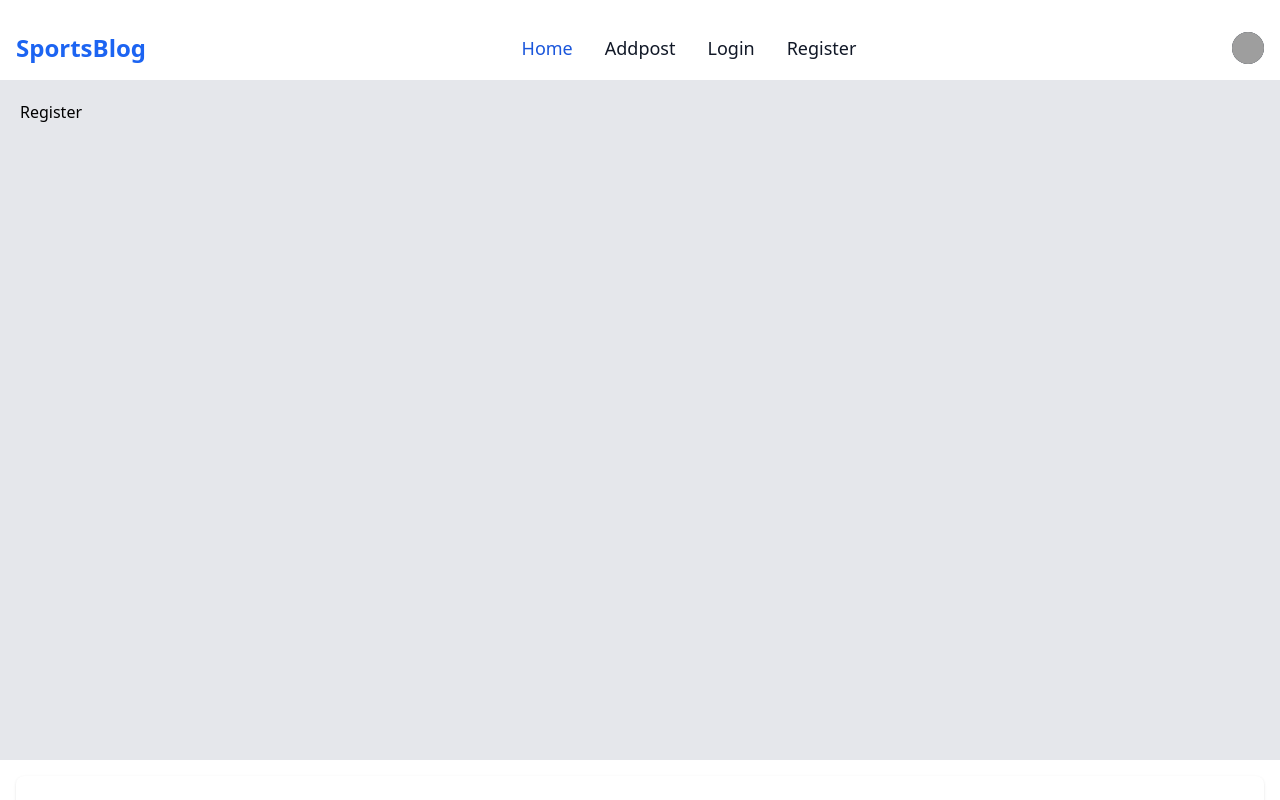
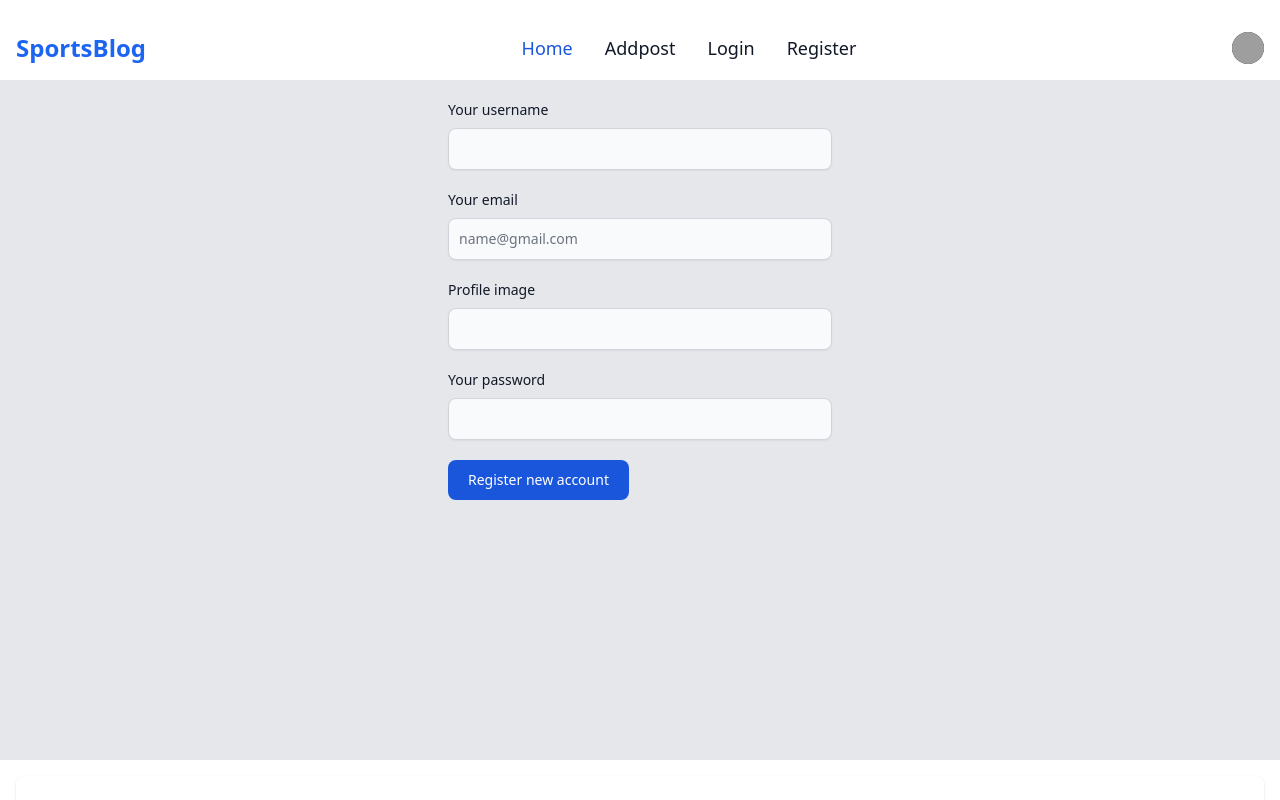
Before and after one commit to Timonditi/Blog, a React (Create React App) app in the folder client/: page /Register in a window 1280 px wide. Shown: the top 800 px of the page. Built offline with nearby package versions, Linux system fonts and the light colour scheme; grey boxes are pictures that could not be loaded.

Commit message:
navbar and footer changes

```diff
--- a/client/src/App.js
+++ b/client/src/App.js
@@ -1,4 +1,5 @@
 import React from 'react'
+import "flowbite"
 import "./index.css"
 import { BrowserRouter, Route, Routes } from 'react-router-dom'
 import Layout from './Layout/Layout'
--- a/client/src/Pages/Login.jsx
+++ b/client/src/Pages/Login.jsx
@@ -2,6 +2,21 @@
 
 export default function Login() {
   return (
-    <div>Login</div>
+    <div>
+
+
+<form class="max-w-sm mx-auto">
+  <div class="mb-5">
+    <label for="email" class="block mb-2 text-sm font-medium text-gray-900 dark:text-white">Your email</label>
+    <input type="email" id="email" class="bg-gray-50 border border-gray-300 text-gray-900 text-sm rounded-lg focus:ring-blue-500 focus:border-blue-500 block w-full p-2.5 dark:bg-gray-700 dark:border-gray-600 dark:placeholder-gray-400 dark:text-white dark:focus:ring-blue-500 dark:focus:border-blue-500" placeholder="name@gmail.com.com" required />
+  </div>
+  <div class="mb-5">
+    <label for="password" class="block mb-2 text-sm font-medium text-gray-900 dark:text-white">Your password</label>
+    <input type="password" id="password" class="bg-gray-50 border border-gray-300 text-gray-900 text-sm rounded-lg focus:ring-blue-500 focus:border-blue-500 block w-full p-2.5 dark:bg-gray-700 dark:border-gray-600 dark:placeholder-gray-400 dark:text-white dark:focus:ring-blue-500 dark:focus:border-blue-500" required />
+  </div>
+  <button type="submit" class="text-white bg-blue-700 hover:bg-blue-800 focus:ring-4 focus:outline-none focus:ring-blue-300 font-medium rounded-lg text-sm w-full sm:w-auto px-5 py-2.5 text-center dark:bg-blue-600 dark:hover:bg-blue-700 dark:focus:ring-blue-800">Submit</button>
+</form>
+
+    </div>
   )
 }
--- a/client/src/Pages/Register.jsx
+++ b/client/src/Pages/Register.jsx
@@ -2,6 +2,26 @@
 
 export default function Register() {
   return (
-    <div>Register</div>
+    <div>
+      <form class="max-w-sm mx-auto">
+      <div class="mb-5">
+    <label for="" class="block mb-2 text-sm font-medium text-gray-900 dark:text-white">Your username</label>
+    <input  class="shadow-sm bg-gray-50 border border-gray-300 text-gray-900 text-sm rounded-lg focus:ring-blue-500 focus:border-blue-500 block w-full p-2.5 dark:bg-gray-700 dark:border-gray-600 dark:placeholder-gray-400 dark:text-white dark:focus:ring-blue-500 dark:focus:border-blue-500 dark:shadow-sm-light" required/>
+  </div>
+  <div class="mb-5">
+    <label for="email" class="block mb-2 text-sm font-medium text-gray-900 dark:text-white">Your email</label>
+    <input type="email" id="email" class="shadow-sm bg-gray-50 border border-gray-300 text-gray-900 text-sm rounded-lg focus:ring-blue-500 focus:border-blue-500 block w-full p-2.5 dark:bg-gray-700 dark:border-gray-600 dark:placeholder-gray-400 dark:text-white dark:focus:ring-blue-500 dark:focus:border-blue-500 dark:shadow-sm-light" placeholder="name@gmail.com" required/>
+  </div>
+  <div class="mb-5">
+    <label for="" class="block mb-2 text-sm font-medium text-gray-900 dark:text-white">Profile image</label>
+    <input  class="shadow-sm bg-gray-50 border border-gray-300 text-gray-900 text-sm rounded-lg focus:ring-blue-500 focus:border-blue-500 block w-full p-2.5 dark:bg-gray-700 dark:border-gray-600 dark:placeholder-gray-400 dark:text-white dark:focus:ring-blue-500 dark:focus:border-blue-500 dark:shadow-sm-light" required/>
+  </div>
+  <div class="mb-5">
+    <label for="password" class="block mb-2 text-sm font-medium text-gray-900 dark:text-white">Your password</label>
+    <input type="password" id="password" class="shadow-sm bg-gray-50 border border-gray-300 text-gray-900 text-sm rounded-lg focus:ring-blue-500 focus:border-blue-500 block w-full p-2.5 dark:bg-gray-700 dark:border-gray-600 dark:placeholder-gray-400 dark:text-white dark:focus:ring-blue-500 dark:focus:border-blue-500 dark:shadow-sm-light" required/>
+  </div>
+  <button type="submit" class="text-white bg-blue-700 hover:bg-blue-800 focus:ring-4 focus:outline-none focus:ring-blue-300 font-medium rounded-lg text-sm px-5 py-2.5 text-center dark:bg-blue-600 dark:hover:bg-blue-700 dark:focus:ring-blue-800">Register new account</button>
+</form>
+    </div>
   )
 }
```
Also changed, not shown: client/src/Layout/Navbar.jsx (+14 -7 lines).
